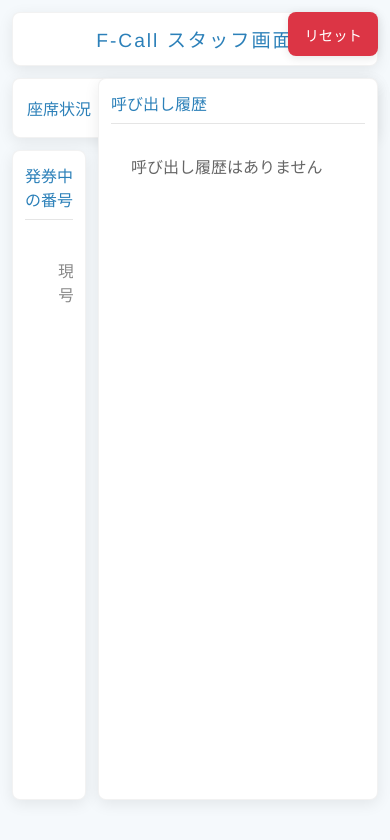
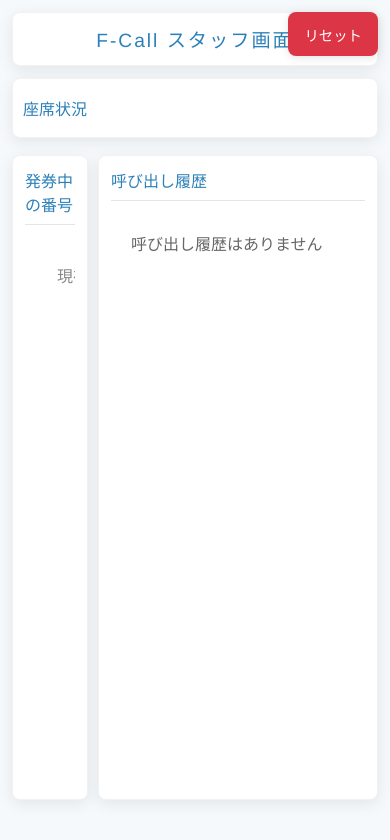
Before and after one commit to Shibata-17086/F-Call, a website: page staff.html in a window 390 px wide. Drawn offline with nearby package versions, Linux system fonts and the light colour scheme; no server answers.

Commit message:
Enhance display and staff layout with new notice section
- Updated display.html to include a new notice section for patient information, improving user awareness of potential wait time changes.
- Adjusted grid layout in staff.html for better responsiveness and visibility, including modifications to seat status and number list styling.
- Refined seat status handling in staff.js to align with CSS grid settings, ensuring consistent layout behavior.

```diff
--- a/staff.html
+++ b/staff.html
@@ -61,8 +61,9 @@
     .main-content {
       display: grid;
       grid-template-columns: 1fr 280px;
-      grid-template-rows: 60px 1fr;
-      gap: 12px;
+      grid-template-rows: auto 1fr;
+      column-gap: 10px;
+      row-gap: 1px;
       flex: 1;
       min-height: 0;
       width: 100%;
@@ -107,13 +108,13 @@
     /* 履歴セクション */
     #historySection {
       grid-column: 2;
-      grid-row: 1 / 3;
+      grid-row: 2;
     }
 
     /* 番号リスト */
     .number-list {
       display: grid;
-      grid-template-columns: repeat(auto-fill, minmax(170px, 1fr));
+      grid-template-columns: repeat(auto-fill, minmax(200px, 1fr));
       gap: 10px;
       overflow-y: auto;
       flex: 1;
@@ -254,18 +255,18 @@
       line-height: 1.3;
     }
 
-    /* ===== 座席状況 - 固定高さ ===== */
+    /* ===== 座席状況 - 両列にまたがり固定高さ ===== */
     #seat-status {
-      grid-column: 1;
+      grid-column: 1 / 3;
       grid-row: 1;
-      height: 60px;
       min-height: 60px;
-      max-height: 60px;
-      padding: 10px 14px !important;
+      padding: 10px 10px !important;
       flex-direction: row !important;
       align-items: center;
       gap: 14px;
-      overflow: hidden;
+      overflow-x: auto;
+      overflow-y: hidden;
+      margin-bottom: 1rem;
     }
 
     #seat-status h3 {
--- a/staff.js
+++ b/staff.js
@@ -334,7 +334,7 @@ document.addEventListener('DOMContentLoaded', () => {
     const container = document.createElement('div');
     container.id = 'seat-status';
     container.className = 'section';
-    container.style.cssText = 'grid-column:1/3; grid-row:1; display:flex; align-items:center; gap:14px; padding:10px 14px;';
+    // グリッド配置はCSSで設定済み（#seat-status）
 
     const mainContent = document.querySelector('.main-content');
     if (mainContent) {
```
Also changed, not shown: display.html (+23 -1 lines).
